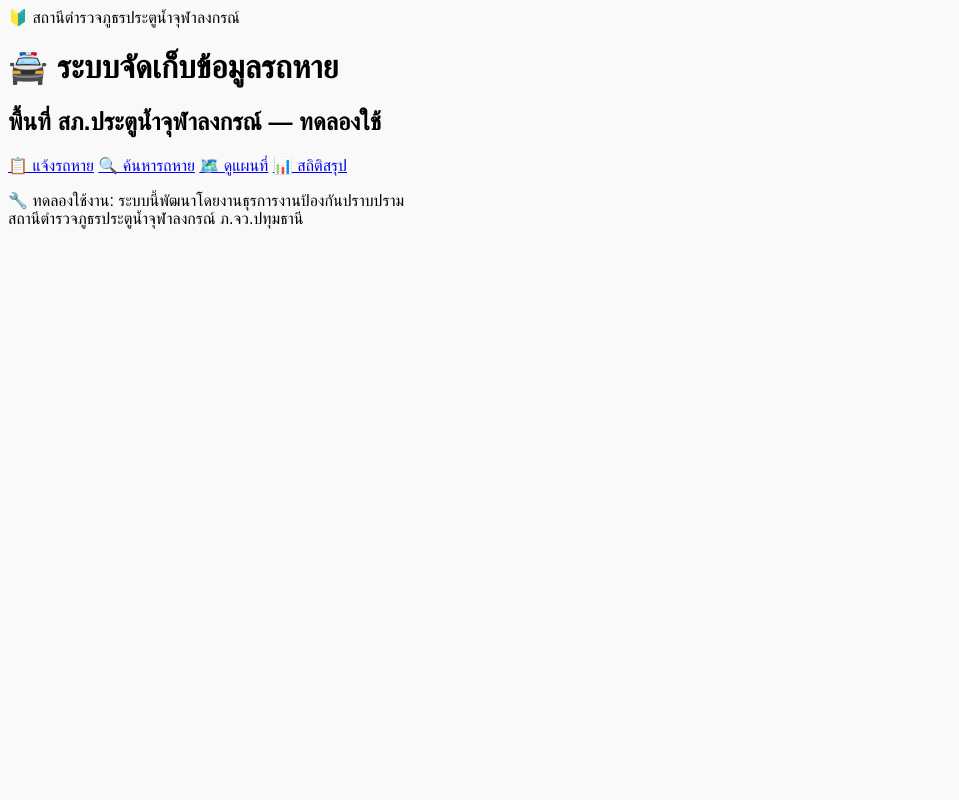
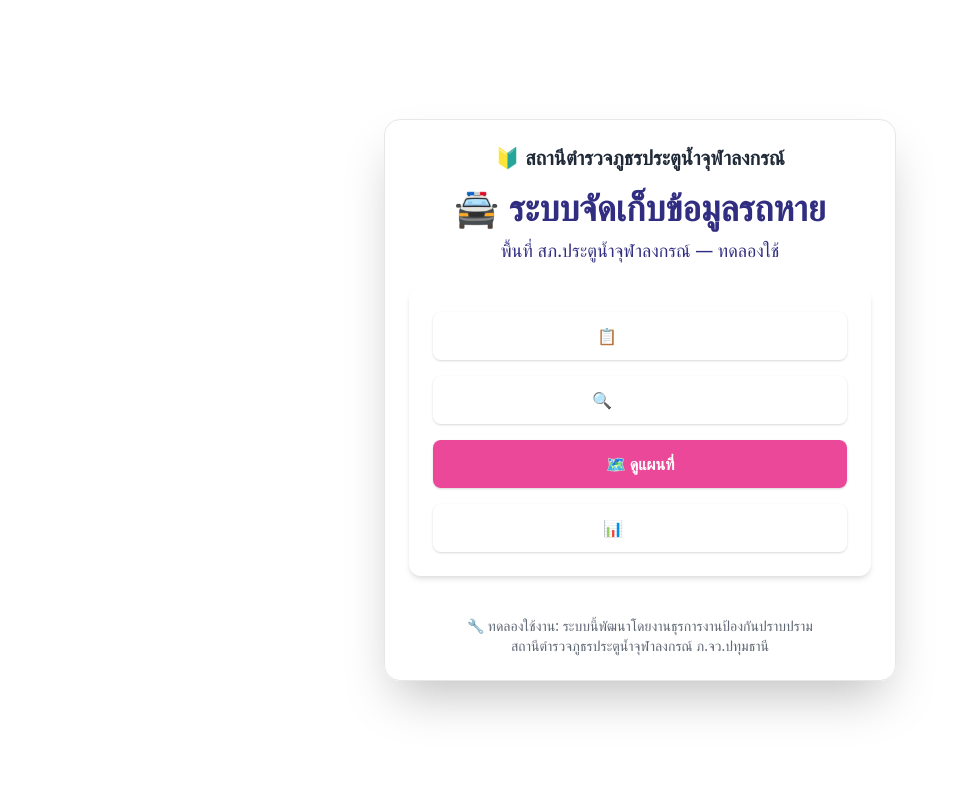
Before and after one commit to kong3161/lostcar, a FastAPI app: page / in a window 1280 px wide. Shown: the whole page, without its empty margins (0-959 px from the left). Run offline with FastAPI, Linux system fonts and the light colour scheme.

Commit message:
ปรับ UI เป็นโทนแดงอมม่วง: แก้พื้นหลังและกล่องเนื้อหาให้ดูสวยงามขึ้น

```diff
--- a/templates/home.html
+++ b/templates/home.html
@@ -4,10 +4,11 @@
     <meta charset="UTF-8">
     <meta name="viewport" content="width=device-width, initial-scale=1.0">
     <title>ระบบค้นหารถหายในพื้นที่ สภ.ประตูน้ำจุฬาลงกรณ์</title>
-    <link rel="stylesheet" href="/static/tailwind.css">
+    <link href="https://cdn.jsdelivr.net/npm/tailwindcss@2.2.19/dist/tailwind.min.css" rel="stylesheet">
+    <link href="https://fonts.googleapis.com/css2?family=Prompt&display=swap" rel="stylesheet">
 </head>
-<body class="bg-gradient-to-br from-rose-200 via-fuchsia-300 to-pink-200 min-h-screen flex flex-col items-center justify-center text-gray-800">
-    <div class="bg-rose-50/80 backdrop-blur-md text-gray-900 text-center p-6 rounded-xl shadow-2xl max-w-lg w-full mx-4">
+<body class="bg-gradient-to-br from-rose-300 via-fuchsia-200 to-pink-300 min-h-screen flex flex-col items-center justify-center text-gray-800 font-[Prompt]">
+    <div class="bg-white/90 border border-fuchsia-300 text-gray-900 text-center p-6 rounded-2xl shadow-2xl max-w-lg w-full mx-4">
         <div class="text-lg md:text-xl font-semibold text-gray-800 mb-4">
             🔰 สถานีตำรวจภูธรประตูน้ำจุฬาลงกรณ์
         </div>
```
